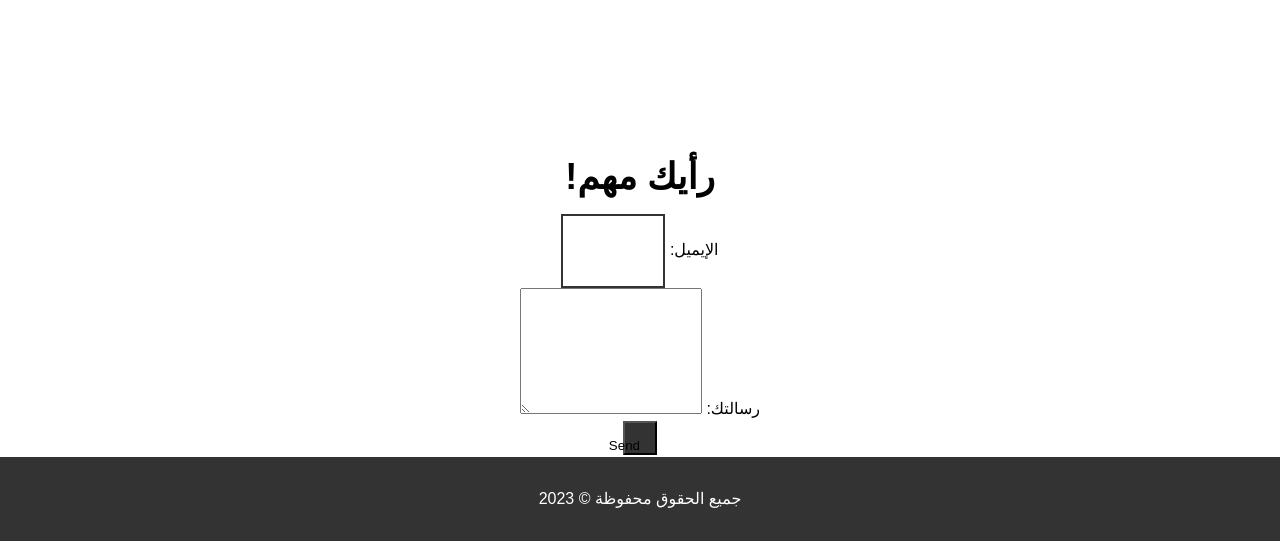
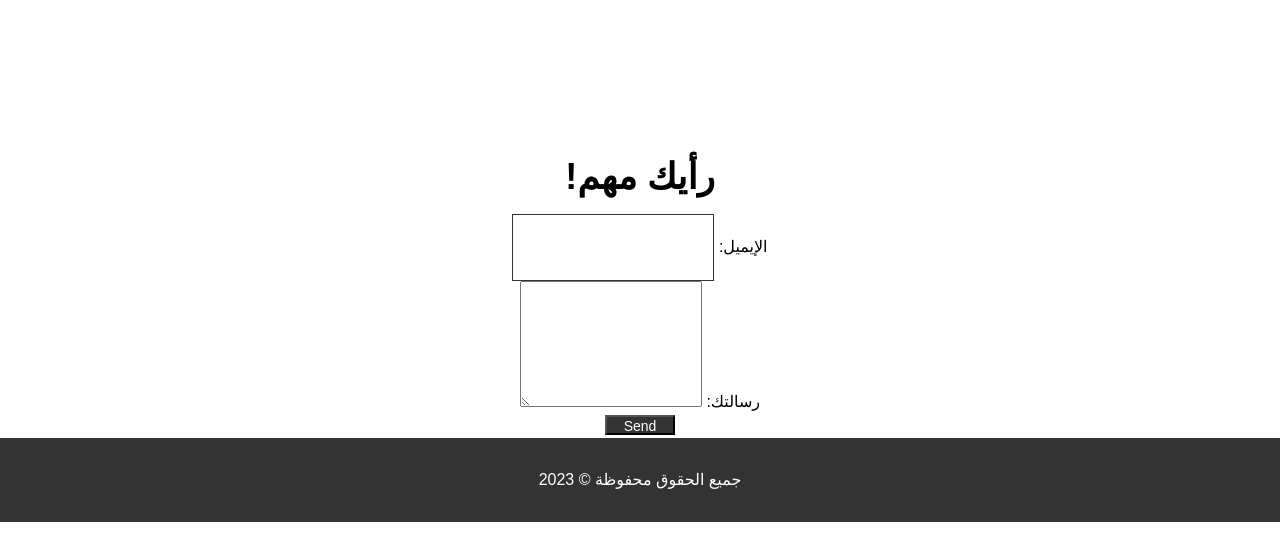
Before and after one commit to Dev4YM/youseflib, a PHP site: page / in a window 1280 px wide. Shown: the part 2141-2682 px from the top of the page. Run offline with PHP 8.4, Linux system fonts and the light colour scheme.

Commit message:
Update style.css

```diff
--- a/style.css
+++ b/style.css
@@ -238,9 +238,9 @@ nav a:hover {
 
 .contact form input {
   padding: 25px;
-  width: 50px;
-  height: 20px;
-  border: solid 2px #333;
+  width: 150px;
+  height: 15px;
+  border: solid 1px #333;
 }
 
 .contact form textarea {
@@ -249,9 +249,12 @@ nav a:hover {
 
 .contact form button {
   background: #333;
-  padding: 15px;
-  width: 30px;
+  width: 70px;
   height: 20px;
+  cursor: pointer;
+  text-align: center;
+  color: #fff;
+  font-size: 14px;
 }
 
 footer {
```
